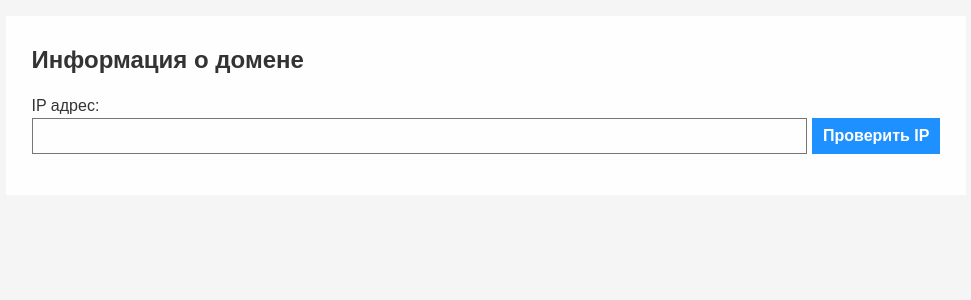
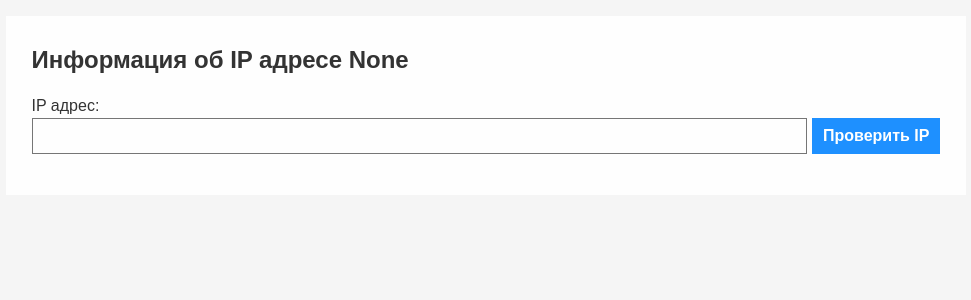
Before and after one commit to kamalynx/ipaddress_su, a Django app: page /tools/ipinfo/ in a window 1280 px wide. Shown: the part 56-356 px from the top of the page, without its empty margins (154-1125 px from the left). Run offline with Django 5.2, Linux system fonts and the light colour scheme; some libraries are stand-ins or nearby versions.

Commit message:
fix titles

```diff
--- a/templates/tools/checkip.html
+++ b/templates/tools/checkip.html
@@ -1,7 +1,7 @@
 {% extends 'base.html' %}
 {% load tools_extras %}
 
-{% block title %}Узнать IP домена{% endblock %}
+{% block title %}Узнать IP домена {{ domain }}{% endblock %}
 
 {% block head %}
 <meta name="description" content="С помощью этого инструмента вы можете узнать IP адрес (или несколько), на который ссылается домен.">
--- a/templates/tools/ipinfo.html
+++ b/templates/tools/ipinfo.html
@@ -1,15 +1,15 @@
 {% extends 'base.html' %}
 
-{% block title %}Информация об IP{% endblock %}
+{% block title %}Информация об IP {{ ip }}{% endblock %}
 
 {% block head %}
-<meta name="description" content="Узнать информацию о IP адресе.">
+<meta name="description" content="Узнать подробную информацию о IP адресе, какой организации принадлежит, в какой стране расположен.">
 {% endblock %}
 
 {% block body %}
 
 <section class="block block--white">
-  <h1>Информация о домене {{ ip }}</h1>
+  <h1>Информация об IP адресе {{ ip }}</h1>
 
   <form class="form" method="post" novalidate>
     {% csrf_token %}
--- a/templates/tools/whois.html
+++ b/templates/tools/whois.html
@@ -1,6 +1,6 @@
 {% extends 'base.html' %}
 
-{% block title %}Информация о домене{% endblock %}
+{% block title %}Информация о домене {{ domain }}{% endblock %}
 
 {% block head %}
 <meta name="description" content="С помощью этого инструмента вы можете узнать информацию о доменном имени.">
@@ -9,7 +9,7 @@
 {% block body %}
 
 <section class="block block--white">
-    <h1>Информация о домене</h1>
+    <h1>Информация о домене {{ domain }}</h1>
 
     <form class="form" method="post" novalidate>
       {% csrf_token %}
--- a/tools/views.py
+++ b/tools/views.py
@@ -125,6 +125,7 @@ def ipinfo_view(request, ip: str = None):
         context['result'] = result.json()
 
     context['form'] = form
+    context['ip'] = ip
     return render(request, "tools/ipinfo.html", context=context)
 
 
```
